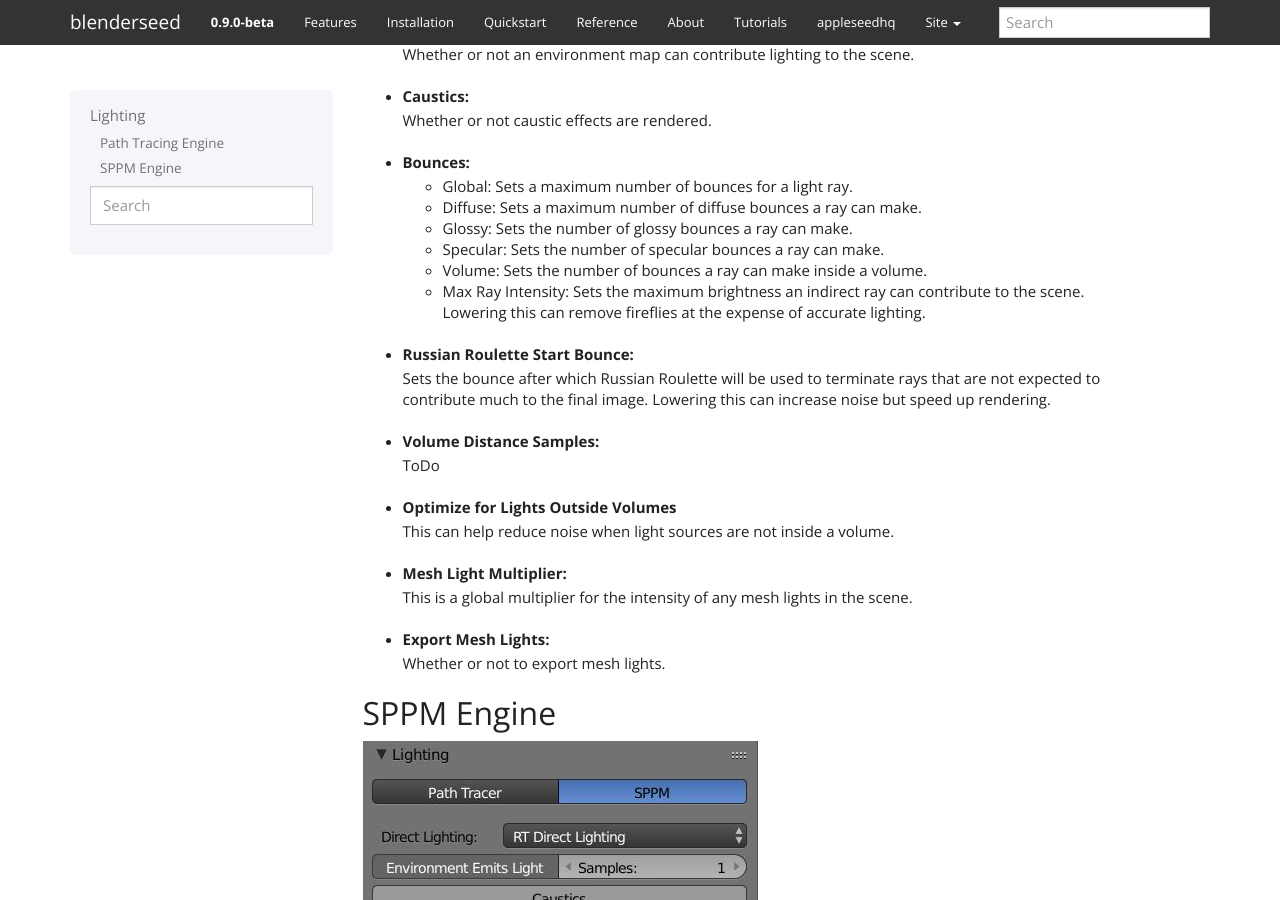
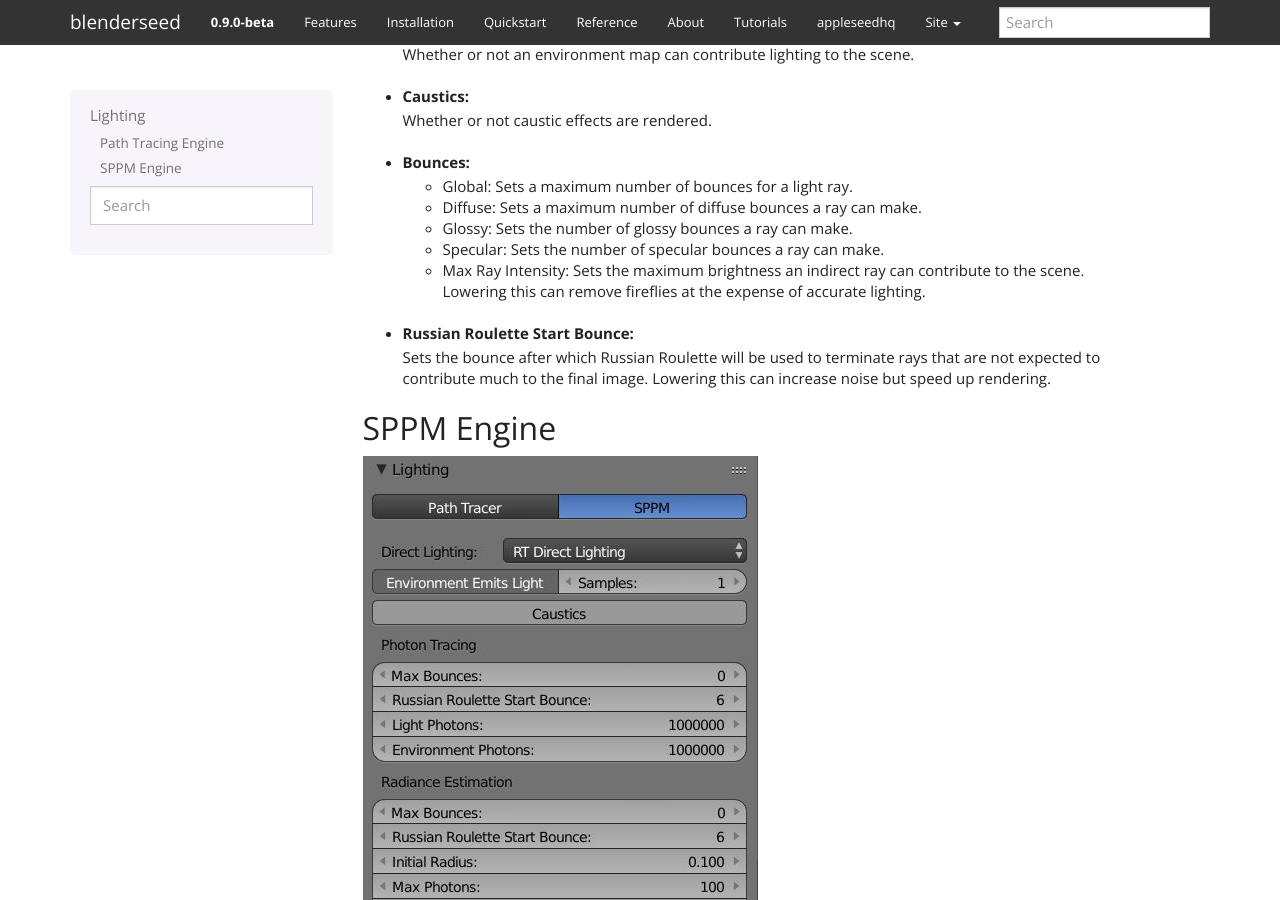
Before and after one commit to appleseedhq/blenderseed, a Sphinx documentation site: the page built from docs/panels/render/lighting.rst, in a window 1280 px wide and 900 px high, scrolled down 1198 px. Built offline with Sphinx 7.4.7, drawn with Linux system fonts in a browser that asks for light colours.

Commit message:
Doc updates

```diff
--- a/docs/osl/osl_metadata.rst
+++ b/docs/osl/osl_metadata.rst
@@ -10,7 +10,8 @@ When blenderseed scans an OSL shader it looks for several specific metadata tags
 		This is the name of the node.  If it is not used the name of the OSL file will be used.
 	- string classification
 		This tells blenderseed what the shader is.  Options are:
-
+			- surface
+			- shader
 			- utility
 			- texture/2d
 			- texture/3d
--- a/docs/panels/render/lighting.rst
+++ b/docs/panels/render/lighting.rst
@@ -31,18 +31,9 @@ Path Tracing Engine
 	- Diffuse: Sets a maximum number of diffuse bounces a ray can make.
 	- Glossy: Sets the number of glossy bounces a ray can make.
 	- Specular: Sets the number of specular bounces a ray can make.
-	- Volume: Sets the number of bounces a ray can make inside a volume.
 	- Max Ray Intensity: Sets the maximum brightness an indirect ray can contribute to the scene.  Lowering this can remove fireflies at the expense of accurate lighting.
 - Russian Roulette Start Bounce:
 	Sets the bounce after which Russian Roulette will be used to terminate rays that are not expected to contribute much to the final image.  Lowering this can increase noise but speed up rendering.
-- Volume Distance Samples:
-	ToDo
-- Optimize for Lights Outside Volumes
-	This can help reduce noise when light sources are not inside a volume.
-- Mesh Light Multiplier:
-	This is a global multiplier for the intensity of any mesh lights in the scene.
-- Export Mesh Lights:
-	Whether or not to export mesh lights.
 
 SPPM Engine
 -----------
--- a/docs/panels/render/system.rst
+++ b/docs/panels/render/system.rst
@@ -7,7 +7,6 @@ General
 
 - Auto Threads
     Select this option to have appleseed automatically determine the number of rendering threads to use.  Unselect it to choose manually.
-    This defines how the image tiles are rendered out (or the order in which they will appear).
 - Override Shading
     Select this to replace all the shading in a scene with the selected option.  Useful for troubleshooting scene issues.
 - Texture Cache
```
Also changed, not shown: docs/osl/osl.rst (+2 -6 lines).
